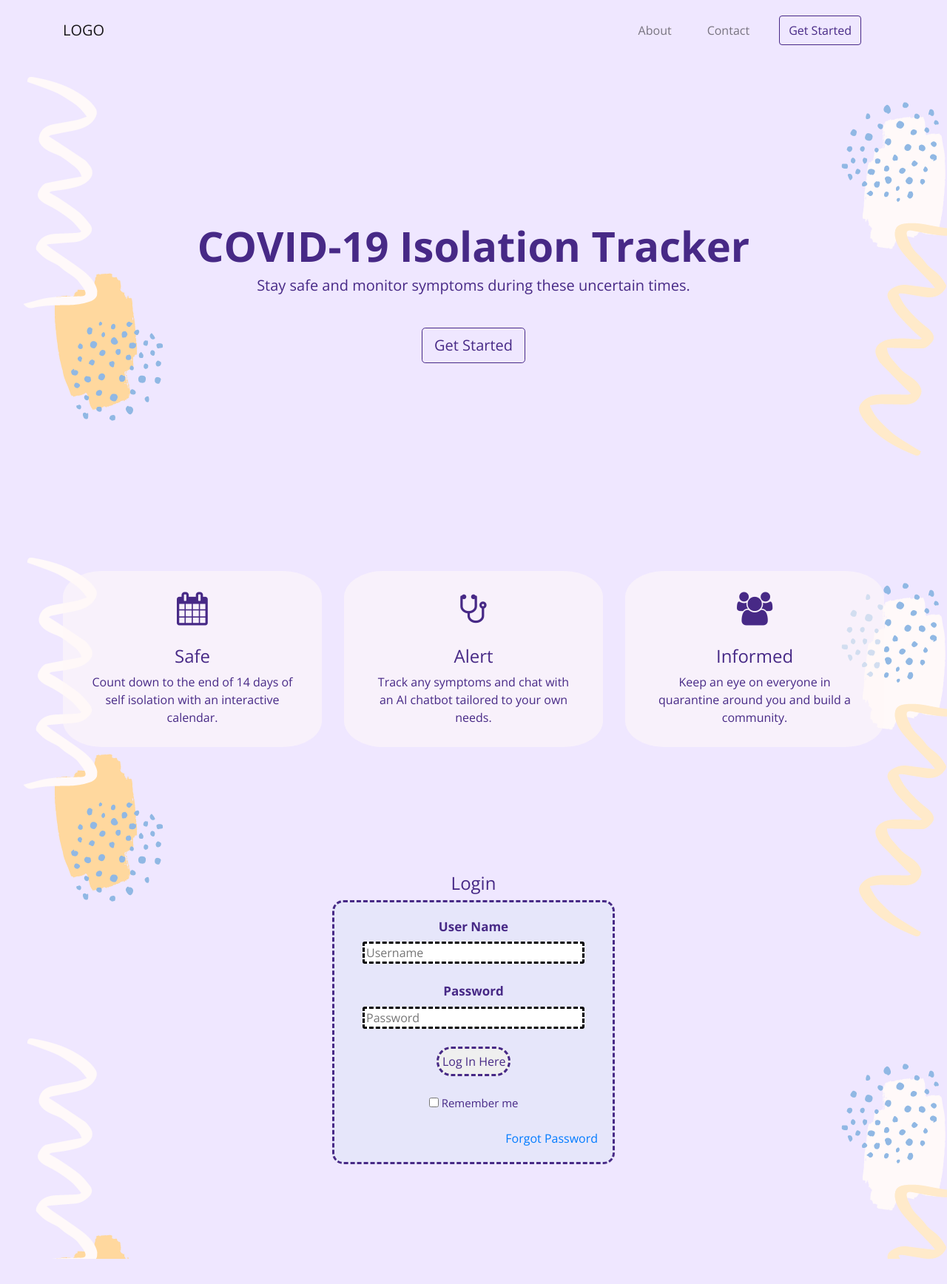
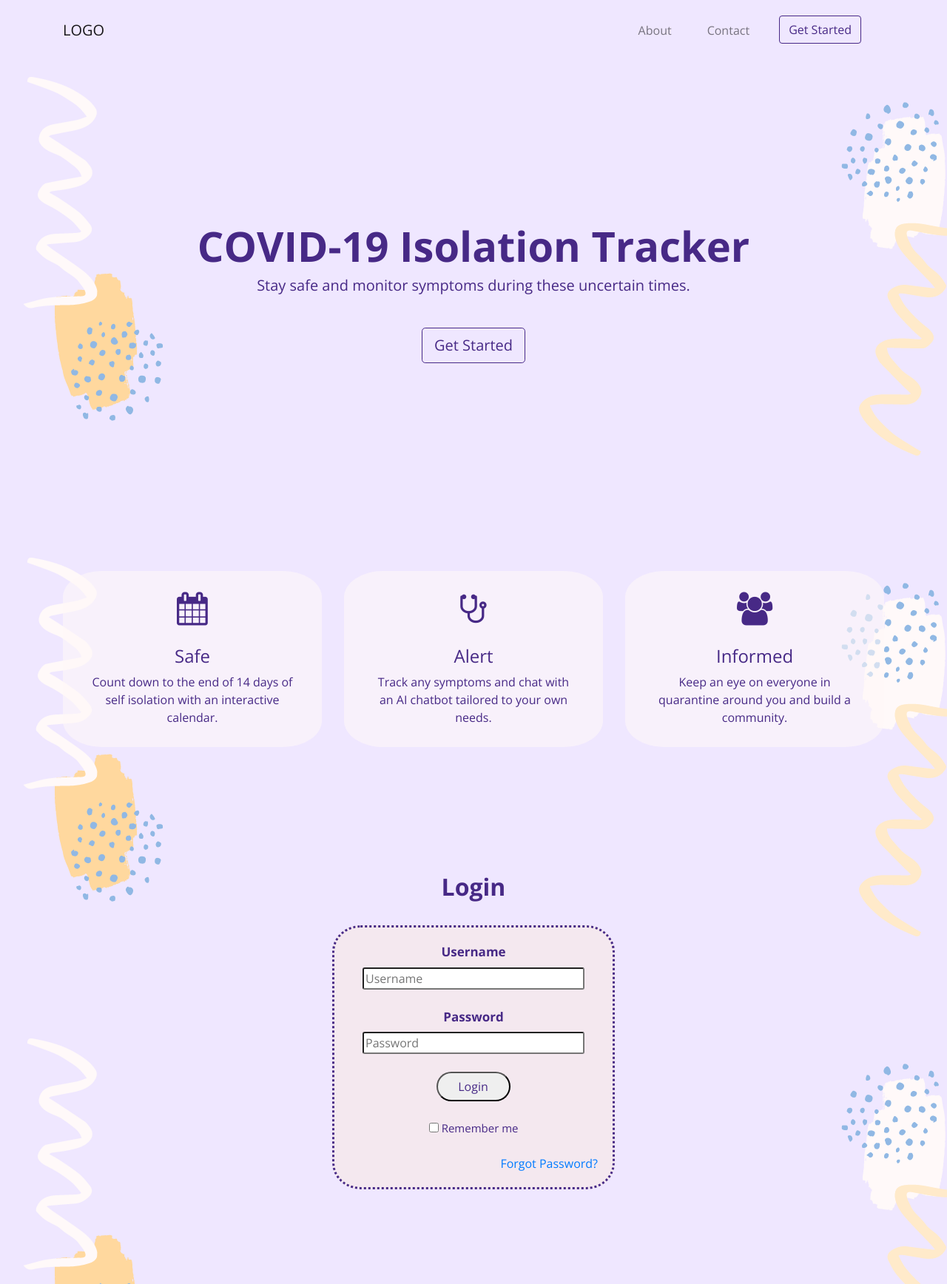
Before and after one commit to bekahma/isotracker-19, a Python web app: template templates/index.html in a window 1280 px wide. Shown: the whole page at 74% size. Before the commit the page ends 1702 px from the top, so only its background shows below. Run offline with Jinja, Linux system fonts and the light colour scheme; the template is opened without the code that fills it, so the values that code supplies are empty; some libraries are stand-ins or nearby versions.

Commit message:
minor changes to index.html

```diff
--- a/templates/css/login.css
+++ b/templates/css/login.css
@@ -3,6 +3,13 @@
     text-align: center;
     margin-top: 2%;
     margin-bottom: 10%;
+  }
+
+  .login h4 {
+    font-weight: bold;
+    font-size: 2em;
+    margin-top: 2%;
+    margin-bottom: 3%;
   }
 
   #login {
@@ -11,9 +18,9 @@
     margin: auto;
     /* margin: 20px 0px 0px 350px; */
     padding: 20px;
-    background-color:	rgb(230,230,250);
-    border-radius:15px;
-    border: dashed;
+    background-color:	rgba(255,234,202,0.3);
+    border-radius: 10%;
+    border: dotted;
   }
 
   h2 {
@@ -30,7 +37,7 @@
   #Uname {
     width: 300px;
     height: 30px;
-    border: dashed;
+    /* border: dashed; */
     border-radius: 3px;
     padding-left: center;
   }
@@ -38,16 +45,15 @@
   #Pass {
     width: 300px;
     height: 30px;
-    border: dashed;
+    /* border: dashed; */
     border-radius: 3px;
     padding-left: center;
-
   }
 
   #log {
     width: 100px;
     height: 40px;
-    border: dashed;
+    /* border: dashed; */
     border-radius: 20px;
     padding-left: 5px;
     color:#472986;
--- a/templates/index.html
+++ b/templates/index.html
@@ -42,7 +42,7 @@
 					<li class="nav-item">
 						<a class="nav-link" href="#">Contact</a>
 				  </li>
-					<button class="btn btn-outline-success nav-item" type="button">Get Started</button>
+					<a href="#loginsection"><button class="btn btn-outline-success nav-item" type="button">Get Started</button></a>
 				  </ul>
 				</div>
 			  </div>
@@ -93,26 +93,26 @@
 
 		<!-- where the login portion should be -->
 		<!-- filler button for now -->
-		<section class="login">
+		<section class="login" id="loginsection">
 			<div class="container">
 				<h4>Login</h4>
-				<form id="login" method="get" action="login.php">
-					<label><b>User Name
-					</b>
+				<form id="login" method="get" action="tracker.html">
+					<label>
+						<b>Username</b>
 					</label>
 					<input type="text" name="Uname" id="Uname" placeholder="Username">
 					<br><br>
-					<label><b>Password
-					</b>
+					<label>
+						<b>Password</b>
 					</label>
 					<input type="Password" name="Pass" id="Pass" placeholder="Password">
 					<br><br>
-					<input type="button" name="log" id="log" value="Log In Here">
+					<input type="button" name="log" id="log" value="Login">
 					<br><br>
 					<input type="checkbox" id="check">
 					<span>Remember me</span>
 					<br><br>
-					<a href="#">Forgot Password</a>
+					<a href="#">Forgot Password?</a>
 				</form>
 			</div>
 		</section>
```
